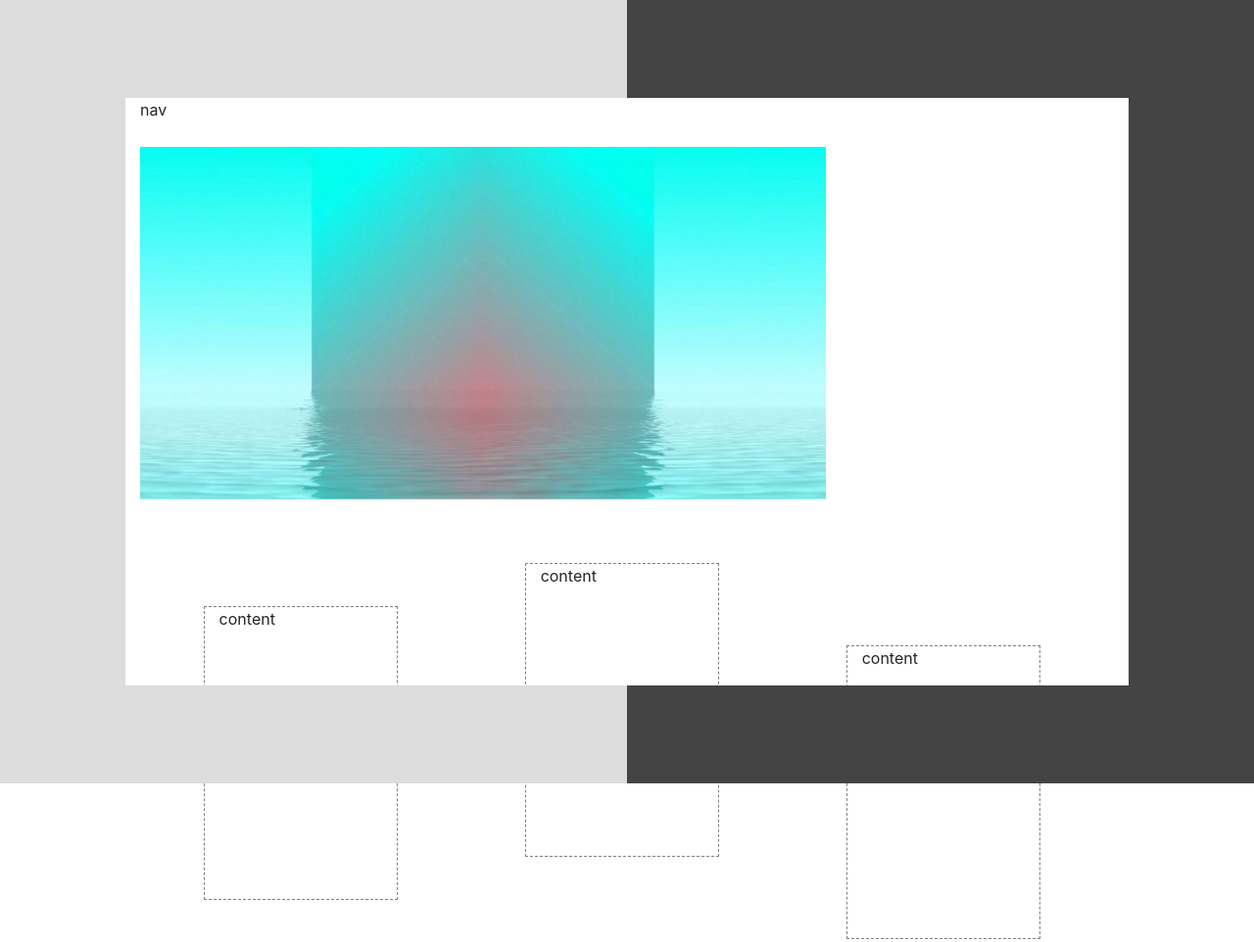
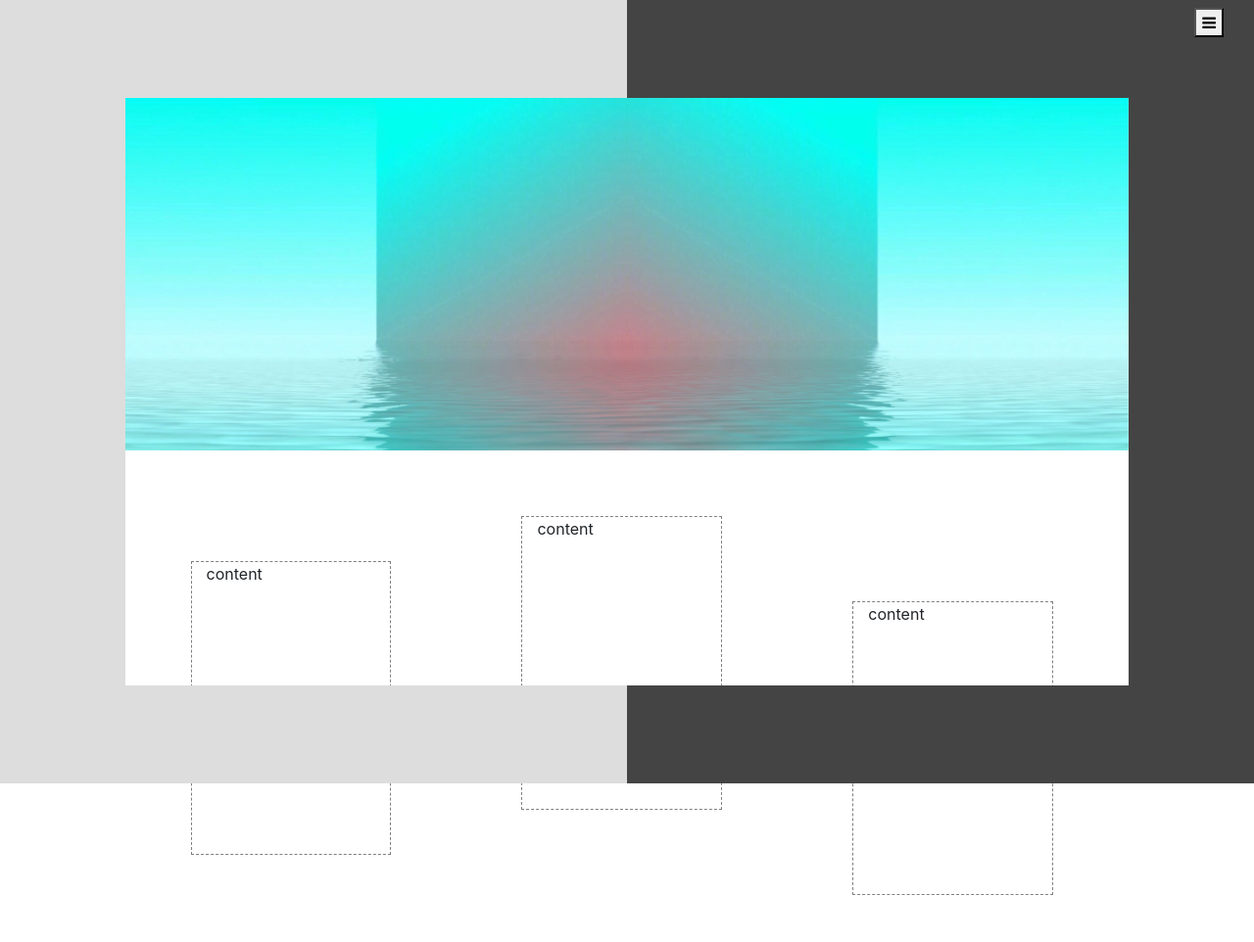
Before and after one commit to zmarston/alleys-scroll, a plain HTML site: page index.html in a window 1280 px wide. Shown: the top 962 px of the page at 98% size. Drawn offline with nearby package versions, Linux system fonts and the light colour scheme.

Commit message:
add navbar

```diff
--- a/index.html
+++ b/index.html
@@ -7,6 +7,7 @@
     <link rel="stylesheet" href="css/normalize.css" type="text/css">
     <link rel="stylesheet" href="css/bootstrap.css" type="text/css">
     <link rel="stylesheet" href="css/styles.css" type="text/css">
+    <link rel="stylesheet" href="https://cdnjs.cloudflare.com/ajax/libs/font-awesome/4.7.0/css/font-awesome.min.css">
     <meta name="viewport" content="width=device-width">
     <title>Alleys Of Your Mind (of your mind of yorumidnsamiofyoudnmind)</title>
   </head>
@@ -20,16 +21,53 @@
     <div class="bg-left border border-angle border-top">
     </div>
     <div class="bg-right border border-angle border-top">
+      <div class="nav">
+        <nav class="navbar navbar-inverse">
+          <div class="container-fluid">
+            <div class="navbar-header">
+              <button type="button" class="navbar-toggle" data-toggle="collapse" data-target="#myNavbar">
+
+                <i class="fa fa-bars" aria-hidden="true"></i>
+              </button>
+            </div>
+            <div class="collapse navbar-collapse" id="myNavbar">
+              <ul class="nav navbar-nav">
+                <li class="active"><a href="#">Home</a></li>
+                <li><a href="#">Page 1</a></li>
+                <li><a href="#">Page 2</a></li>
+                <li><a href="#">Page 3</a></li>
+              </ul>
+            </div>
+          </div>
+        </nav>
+      </div> <!--nav-->
     </div>
     <div class="border-bottom bg-left border border-angle">
     </div>
     <div class="border-bottom bg-right border border-angle">
     </div>
     <div class="container">
+      <!-- <div class="nav">
+        <nav class="navbar navbar-inverse">
+          <div class="container-fluid">
+            <div class="navbar-header">
+              <button type="button" class="navbar-toggle" data-toggle="collapse" data-target="#myNavbar">
+
+                <i class="fa fa-bars" aria-hidden="true"></i>
+              </button>
+            </div>
+            <div class="collapse navbar-collapse" id="myNavbar">
+              <ul class="nav navbar-nav">
+                <li class="active"><a href="#">Home</a></li>
+                <li><a href="#">Page 1</a></li>
+                <li><a href="#">Page 2</a></li>
+                <li><a href="#">Page 3</a></li>
+              </ul>
+            </div>
+          </div>
+        </nav>
+      </div> -->
       <a id="top"></a>
-      <div class="nav">
-        nav
-      </div>
       <div class="header">
 
 
--- a/scss/components/_carousel.scss
+++ b/scss/components/_carousel.scss
@@ -1,5 +1,6 @@
 .header img {
-  width: 700px;
+  // width: 700px;
+  width: 100%;
   height: 360px;
   // padding: 1px;
 }
--- a/scss/layout/_navigation.scss
+++ b/scss/layout/_navigation.scss
@@ -1,3 +1,28 @@
 .nav {
-  height: 50px;
+  color: white;
+  height: auto;
+  margin-bottom: 100px;
+  float: right;
 }
+
+#myNavbar {
+  z-index: 999;
+}
+
+// @media (min-width: 768px)
+// {
+//     .navbar-header
+//     {
+//         float: none;
+//     }
+//
+//     .navbar-toggle
+//     {
+//         display: block;
+//     }
+//
+//     .navbar-collapse.collapse
+//     {
+//         display: none !important;
+//     }
+// }
--- a/scss/main.scss
+++ b/scss/main.scss
@@ -26,6 +26,7 @@
     max-width: 1150px;
     margin-top: 100px;
     margin-bottom: 100px;
+    padding: 0;
   }
   .col-4 {
     float: left;
```
Also changed, not shown: css/styles.css, 1 other file.
